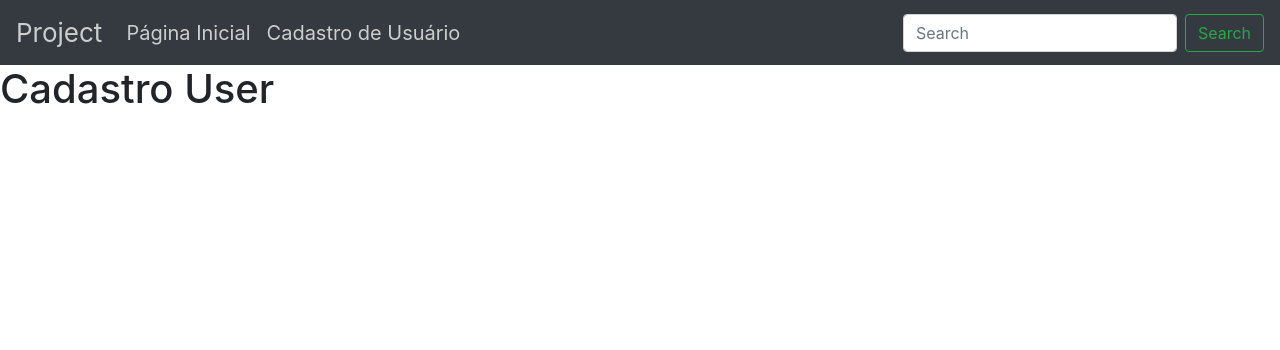
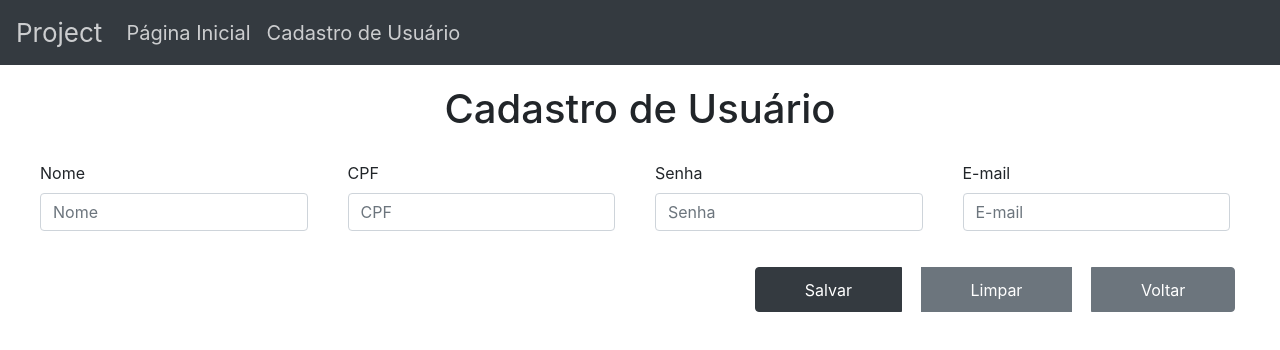
Before and after one commit to AnaB-hub/react_project, a React (Create React App) app in the folder project/: page /cadastro-usuario in a window 1280 px wide. Shown: the top 350 px of the page. Built offline with nearby package versions, Linux system fonts and the light colour scheme.

Commit message:
Cadastro usuario
Foi criado a tela de cadastro e um arquivo db.json para armazenar os dados (utilizando a fake API Json Server)

```diff
--- /dev/null
+++ b/project/db.json
@@ -0,0 +1,53 @@
+{
+  "user": [
+    {
+      "nome": "ana",
+      "cpf": "7w47355478",
+      "senha": "666",
+      "email": "anajgj@teste",
+      "id": 1
+    },
+    {
+      "nome": "sfwe",
+      "cpf": "111",
+      "senha": "11111",
+      "email": "ana@gmail",
+      "id": 2
+    },
+    {
+      "nome": "aa",
+      "cpf": "999",
+      "senha": "9",
+      "email": "ana@gmail",
+      "id": 3
+    },
+    {
+      "nome": "fwsf",
+      "cpf": "utuyt",
+      "senha": "ytuyt",
+      "email": "ana@gggg",
+      "id": 4
+    },
+    {
+      "nome": "qqq",
+      "cpf": "qqq",
+      "senha": "qqq",
+      "email": "qqq@dff",
+      "id": 5
+    },
+    {
+      "nome": "a",
+      "cpf": "a",
+      "senha": "a",
+      "email": "1@d",
+      "id": 6
+    },
+    {
+      "nome": "s",
+      "cpf": "a",
+      "senha": "a",
+      "email": "q@d",
+      "id": 7
+    }
+  ]
+}
--- a/project/package.json
+++ b/project/package.json
@@ -6,6 +6,7 @@
     "@testing-library/jest-dom": "^4.2.4",
     "@testing-library/react": "^9.3.2",
     "@testing-library/user-event": "^7.1.2",
+    "axios": "^0.19.2",
     "bootstrap": "^4.5.0",
     "react": "^16.13.1",
     "react-bootstrap": "^1.0.1",
--- a/project/src/components/Menu/menu.js
+++ b/project/src/components/Menu/menu.js
@@ -1,12 +1,5 @@
 import React from "react";
-import {
-  Nav,
-  Navbar,
-  NavDropdown,
-  Form,
-  FormControl,
-  Button,
-} from "react-bootstrap";
+import { Nav, Navbar } from "react-bootstrap";
 import { Link } from "react-router-dom";
 import "./menu.css";
 
@@ -32,10 +25,6 @@ function Menu() {
             </Link>
           </Nav.Link>
         </Nav>
-        <Form inline>
-          <FormControl type="text" placeholder="Search" className="mr-sm-2" />
-          <Button variant="outline-success">Search</Button>
-        </Form>
       </Navbar.Collapse>
     </Navbar>
   );
--- a/project/src/index.css
+++ b/project/src/index.css
@@ -1,13 +1,15 @@
-body {
-  margin: 0;
-  font-family: -apple-system, BlinkMacSystemFont, 'Segoe UI', 'Roboto', 'Oxygen',
-    'Ubuntu', 'Cantarell', 'Fira Sans', 'Droid Sans', 'Helvetica Neue',
+.body {
+  margin: 20px;
+  margin-left: 40px;
+  margin-right: 40px;
+  font-family: -apple-system, BlinkMacSystemFont, "Segoe UI", "Roboto", "Oxygen",
+    "Ubuntu", "Cantarell", "Fira Sans", "Droid Sans", "Helvetica Neue",
     sans-serif;
   -webkit-font-smoothing: antialiased;
   -moz-osx-font-smoothing: grayscale;
 }
 
 code {
-  font-family: source-code-pro, Menlo, Monaco, Consolas, 'Courier New',
+  font-family: source-code-pro, Menlo, Monaco, Consolas, "Courier New",
     monospace;
 }
--- a/project/src/index.js
+++ b/project/src/index.js
@@ -3,7 +3,6 @@ import ReactDOM from "react-dom";
 import "./index.css";
 import App from "./App";
 
-import "jquery";
 import "bootstrap/dist/css/bootstrap.min.css";
 
 ReactDOM.render(
--- a/project/src/pages/User/CadastroUser.js
+++ b/project/src/pages/User/CadastroUser.js
@@ -1,9 +1,120 @@
-import React from "react";
+import React, { useState, useEffect } from "react";
+
+import { Form, Button, ButtonGroup, Alert } from "react-bootstrap";
+import "./user.css";
+import api from "./../../services/api";
 
 function CadastroUser() {
+  const [nome, setNome] = useState("");
+  const [cpf, setCPF] = useState("");
+  const [senha, setSenha] = useState("");
+  const [email, setEmail] = useState("");
+  const [show, setShow] = useState(false);
+  const [sucess, setSucess] = useState(false);
+  const [mensage, setMessage] = useState("");
+
+  // const history = useHistory();
+
+  useEffect(() => {}, []);
+
+  async function handleRegister(e) {
+    e.preventDefault();
+    const data = {
+      nome,
+      cpf,
+      senha,
+      email,
+    };
+    setSucess(false);
+    const response = await api.post("/user", data);
+    if (response.status === 200 || response.status === 201) {
+      setMessage("Cadastrado com sucesso!");
+      setShow(true);
+      setSucess(true);
+      return;
+    }
+    setMessage("Erro ao cadastrar!");
+  }
+
   return (
-    <div>
-      <h1>Cadastro User</h1>
+    <div className="body">
+      <div className="titulo">
+        <h1>Cadastro de Usuário</h1>
+      </div>
+      {show && (
+        <Alert
+          variant={sucess ? "success" : "danger"}
+          onClose={() => setShow(false)}
+          dismissible
+        >
+          <Alert.Heading>{mensage}</Alert.Heading>
+        </Alert>
+      )}
+      <Form onSubmit={handleRegister}>
+        <div className="row">
+          <div className="col-lg-3">
+            <Form.Group className="input">
+              <Form.Label>Nome</Form.Label>
+              <Form.Control
+                type="text"
+                placeholder="Nome"
+                value={nome}
+                onChange={(e) => setNome(e.target.value)}
+              />
+            </Form.Group>
+          </div>
+          <div className="col-lg-3">
+            <Form.Group className="input">
+              <Form.Label>CPF</Form.Label>
+              <Form.Control
+                type="text"
+                placeholder="CPF"
+                value={cpf}
+                onChange={(e) => setCPF(e.target.value)}
+              />
+            </Form.Group>
+          </div>
+          <div className="col-lg-3">
+            <Form.Group className="input">
+              <Form.Label>Senha</Form.Label>
+              <Form.Control
+                type="password"
+                placeholder="Senha"
+                value={senha}
+                onChange={(e) => setSenha(e.target.value)}
+              />
+            </Form.Group>
+          </div>
+          <div className="col-lg-3">
+            <Form.Group className="input">
+              <Form.Label>E-mail</Form.Label>
+              <Form.Control
+                type="email"
+                placeholder="E-mail"
+                value={email}
+                onChange={(e) => setEmail(e.target.value)}
+              />
+            </Form.Group>
+          </div>
+        </div>
+        <div className="row alinhar">
+          <ButtonGroup className="buttonGroup">
+            <Button variant="dark" className="button" type="submit">
+              Salvar
+            </Button>
+            <Button
+              variant="secondary"
+              className="button"
+              onClick={() => setShow(true)}
+            >
+              Limpar
+            </Button>
+            <Button variant="secondary" className="button">
+              Voltar
+            </Button>
+          </ButtonGroup>
+        </div>
+      </Form>
     </div>
   );
 }
--- /dev/null
+++ b/project/src/pages/User/user.css
@@ -0,0 +1,24 @@
+.input {
+  margin-right: 10px;
+}
+
+.buttonGroup {
+  width: 500px;
+  height: 45px;
+  margin-top: 20px;
+}
+
+.button {
+  margin-right: 20px;
+}
+
+.alinhar {
+  display: flex;
+  justify-content: flex-end;
+}
+
+.titulo {
+  display: flex;
+  justify-content: center;
+  margin-bottom: 20px;
+}
--- /dev/null
+++ b/project/src/services/api.js
@@ -0,0 +1,7 @@
+import axios from "axios";
+
+const api = axios.create({
+  baseURL: "http://localhost:3000",
+});
+
+export default api;
```
Also changed, not shown: 1 other file (tests, documents, lock files or other folders).
